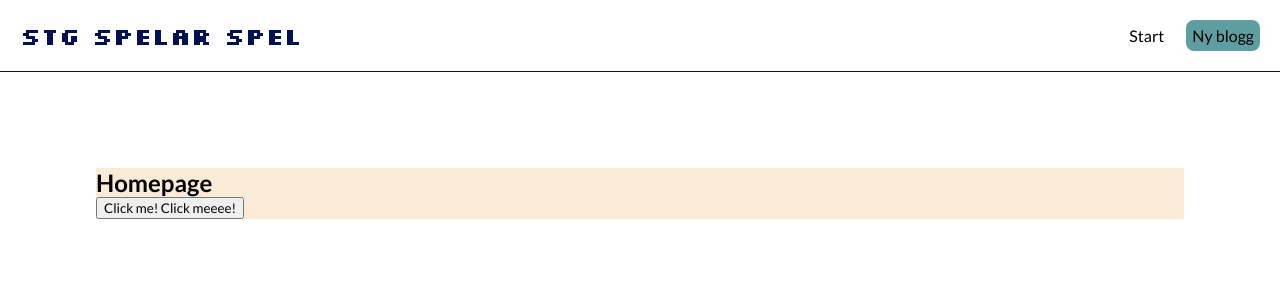
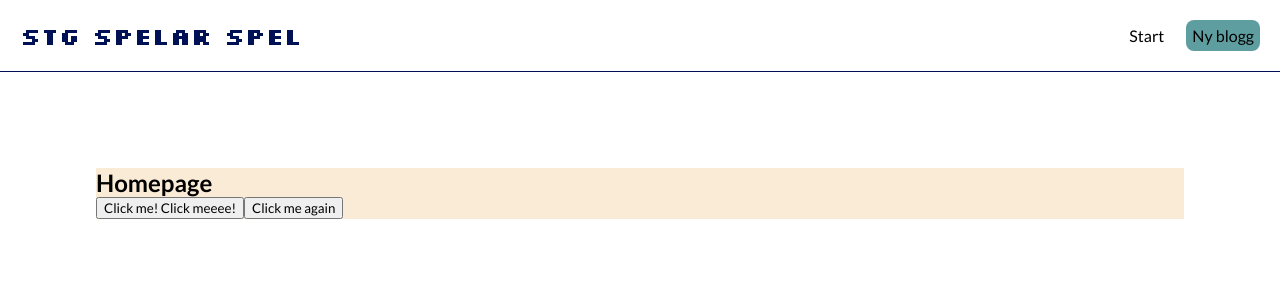
Before and after one commit to jertfelt/stg, a React (Create React App) app: page / in a window 1280 px wide. Shown: the top 300 px of the page. Built offline with nearby package versions, Linux system fonts and the light colour scheme.

Commit message:
click events

```diff
--- a/src/Home.js
+++ b/src/Home.js
@@ -1,13 +1,22 @@
 const Home = () => {
 
-  const handleClick = () => {
-    console.log("Yaaay you clicked")
+  const handleClick = (e) => {
+    console.log("Yaaay you clicked", e)
+  }
+
+  const handleClickAgain = (name, e) =>
+  {
+    console.log("HELLO " + name, e.target)
   }
 
   return (
    <div className="home">
     <h2>Homepage</h2>
     <button onClick={handleClick}>Click me! Click meeee!</button>
+    <button onClick={(e)=>
+      handleClickAgain("Tova", e)
+    }>
+      Click me again</button>
    </div>
    );
 }
```
Also changed, not shown: anteckningar--tutorial.txt.
